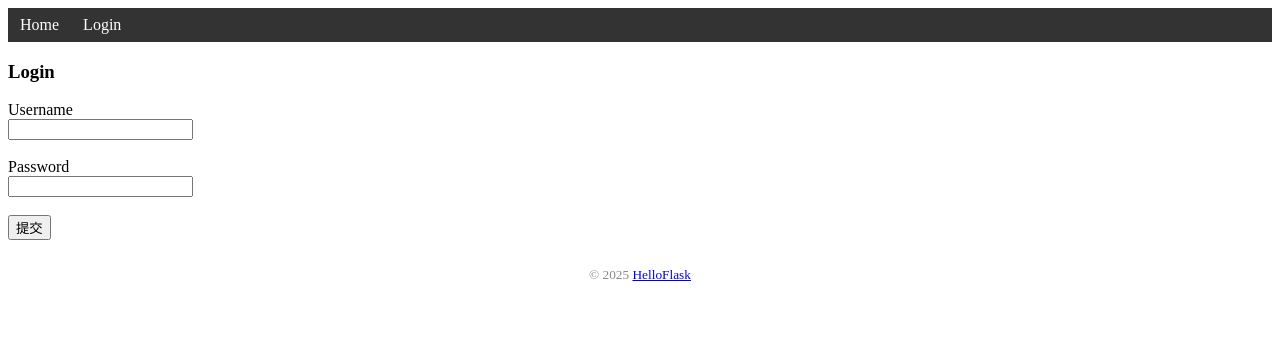
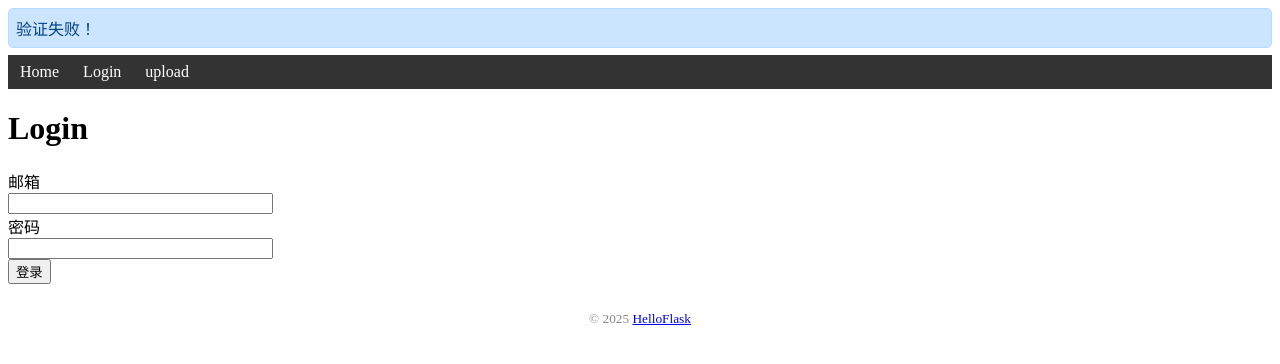
Before and after one commit to JH-6/learn, a Flask app: page /login in a window 1280 px wide. Shown: the top 364 px of the page. Run offline with Flask 3, Linux system fonts and the light colour scheme; some libraries are stand-ins or nearby versions.

Commit message:
flask wtf

```diff
--- a/flask_basics/app.py
+++ b/flask_basics/app.py
@@ -4,12 +4,15 @@ from markupsafe import escape
 import os
 app = Flask(__name__)
 
-# 设置密钥，否则会话和消息闪现等不可用
+# 设置 SECRET_KEY 用于 CSRF 保护
 # app.secret_key = 'jh6 secret key'
 app.config['SECRET_KEY'] = os.getenv('SECRET_KEY', 'jh6 secret key')
 
 
-# URL规则
+
+"""
+url规则
+"""
 @app.route('/hello1')
 @app.route('/hello2')
 def hello():
@@ -22,40 +25,203 @@ def say_name(name):
     print(url_for('hello', name='xxx'))
     print(url_for('hello', num=1))
 
+    print(url_for('static', filename='css/style.css'))
+
     return f'User: {escape(name)} '
 
-@app.route('/hello')
+@app.route('/hello/')
+@app.route('/hello/<name>')
 def say_hello(name=None):
     return render_template('hello.html', name=name)
 
 
 
-# The Request Object和表单
 @app.route('/', methods=['GET', 'POST'])
 def index():
     return render_template('index.html')
 
 
+# ## The Request Object和简易表单登录
+# @app.route('/login', methods=['GET', 'POST'])
+# def login():
+#     if request.method == 'POST':
+#         username = request.form['username']
+#         password = request.form['password']
+#
+#         if not username or not password:
+#             flash('必填项输入为空.')
+#             return redirect(url_for('login'))
+#
+#         if username == 'jh6' and validate_password(password):
+#             flash('登录成功')
+#             return render_template('index.html', name=username)
+#
+#         flash('用户名或密码错误')
+#         return redirect(url_for('login'))
+#
+#     return render_template('login.html')
+#
+# def validate_password(password):
+#     my_password = generate_password_hash('123')
+#     return check_password_hash(my_password, password)
+#
+# # 上传文件
+# UPLOAD_FOLDER = 'uploads'
+# if not os.path.exists(UPLOAD_FOLDER):
+#     os.mkdir(UPLOAD_FOLDER)
+# app.config['UPLOAD_FOLDER'] = UPLOAD_FOLDER
+#
+# ALLOWED_EXTENSIONS = {'txt', 'pdf', 'png', 'jpg', 'jpeg', 'gif'}
+# def allowed_file(filename):
+#     return '.' in filename and filename.rsplit('.', 1)[1].lower() in ALLOWED_EXTENSIONS
+#
+# @app.route('/upload', methods=['GET', 'POST'])
+# def upload_file():
+#     if 'file' not in request.files:
+#         flash('无上传文件！')
+#         return render_template('index.html', name='jh6')
+#     file = request.files['file']
+#
+#     # 如果用户没有选择文件，浏览器也会提交一个空文件名
+#     if file.filename == '':
+#         flash('请选择上传文件！')
+#         return render_template('index.html', name='jh6')
+#
+#     if file and allowed_file(file.filename):
+#         filename = file.filename
+#         file.save(os.path.join(app.config['UPLOAD_FOLDER'], filename))
+#         flash('文件上传成功！')
+#     else:
+#         flash('不允许的文件类型，请上传 txt、pdf、png、jpg、jpeg 或 gif 文件。')
+#     return render_template('index.html', name='jh6')
+
+
+"""
+Flask-WTF
+练习
+"""
+from flask_wtf import FlaskForm
+from wtforms import StringField, PasswordField, SubmitField
+from wtforms.validators import DataRequired, Email, Length
+
+class LoginForm(FlaskForm):
+    email = StringField(
+    '邮箱',
+        validators=[
+            DataRequired(message='邮箱不能为空'),
+            Email(message='无效的邮箱格式')
+        ]
+    )
+    password = PasswordField(
+        '密码',
+        validators=[
+            DataRequired(message='密码不能为空'),
+            Length(min=6, message='密码至少6位')
+        ]
+    )
+    submit = SubmitField('登录')
+
 @app.route('/login', methods=['GET', 'POST'])
 def login():
-    if request.method == 'POST':
-        username = request.form['username']
-        password = request.form['password']
+    form = LoginForm()
+    if form.validate_on_submit():  # 自动处理 POST 并验证
+        # 获取表单数据
+        email = form.email.data
+        password = form.password.data
 
-        if not username or not password:
-            flash('必填项输入为空.')
-            return redirect(url_for('login'))
+        # 这里可以添加数据库验证逻辑
+        print(f'email: {email}, password: {password}')
+        flash('登录成功！', 'success')
+        # return redirect(url_for('index'))
+        return render_template('index.html', form=form)
 
-        if username == 'jh6' and validate_password(password):
-            flash('登录成功')
-            return render_template('index.html', name=username)
-
-        flash('用户名或密码错误')
-        return redirect(url_for('login'))
-
-    return render_template('login.html')
+    # 验证失败或 GET 请求时渲染模板
+    flash('验证失败！')
+    return render_template('login.html', form=form)
 
 
-def validate_password(password):
-    my_password = generate_password_hash('123')
-    return check_password_hash(my_password, password)
+
+# flask-wtf 上传文件
+from flask_wtf.file import FileField, FileAllowed, FileRequired, FileSize
+from werkzeug.utils import secure_filename
+
+app.config['UPLOAD_FOLDER'] = 'uploads'  # 文件上传保存路径
+app.config['MAX_CONTENT_LENGTH'] = 2 * 1024 * 1024  # 限制上传文件大小为 2MB
+
+# 确保上传目录存在
+if not os.path.exists(app.config['UPLOAD_FOLDER']):
+    os.makedirs(app.config['UPLOAD_FOLDER'])
+
+
+class UploadForm(FlaskForm):
+    file = FileField('选择文件', validators=[
+        FileRequired(message='请选择要上传的文件'),  # 必须选择文件
+        FileAllowed(['jpg', 'png', 'jpeg', 'txt'], message='仅支持 JPG/PNG 图片和txt文本'),  # 允许的文件类型
+        FileSize(max_size=app.config['MAX_CONTENT_LENGTH'], message='文件不超过2MB')
+    ])
+    submit = SubmitField('上传文件')
+
+# 处理文件上传的路由
+@app.route('/upload', methods=['GET', 'POST'])
+def upload_file():
+    form = UploadForm()
+    if form.validate_on_submit():
+        # 获取上传的文件对象
+        uploaded_file = form.file.data
+
+        # 安全处理文件名（防止路径遍历攻击）
+        filename = secure_filename(uploaded_file.filename)
+
+        # 保存文件到指定目录
+        file_path = os.path.join(app.config['UPLOAD_FOLDER'], filename)
+        uploaded_file.save(file_path)
+
+        flash(f'文件 {filename} 上传成功！', 'success')
+        return redirect(url_for('upload_file'))
+
+    if request.method == 'POST' and not form.validate():
+        flash('文件上传失败，请检查格式和大小', 'danger')
+
+    return render_template('upload.html', form=form)
+
+
+
+"""
+cookie
+"""
+from flask import make_response
+@app.route('/set_cookie')
+def set_cookie():
+    # 创建响应对象
+    resp = make_response('Cookie 已设置')
+    resp.set_cookie('username', 'jh6', max_age=3600)
+    return resp
+
+@app.route('/get_cookie')
+def get_cookie():
+    # 从请求中获取名为 'username' 的 cookie 值
+    username = request.cookies.get('username')
+    if username:
+        return f'读取到的 username cookie 值为: {username}'
+    else:
+        return '未找到 username cookie'
+
+@app.route('/delete_cookie')
+def delete_cookie():
+    resp = make_response('Cookie 已删除')
+    # 将 'username' cookie 的过期时间设置为 0，即立即删除
+    resp.set_cookie('username', '', expires=0)
+    return resp
+
+
+"""
+errors
+"""
+from flask import abort
+@app.route('/error')
+def show_error():
+    abort(401)
+
+@app.errorhandler(404)
+def page_not_found(error):
+    return render_template('errors/404.html'), 404
--- a/flask_basics/templates/base.html
+++ b/flask_basics/templates/base.html
@@ -18,6 +18,7 @@
         <ul>
             <li><a href="{{ url_for('index') }}">Home</a></li>
             <li><a href="{{ url_for('login') }}">Login</a></li>
+            <li><a href="{{ url_for('upload_file') }}">upload</a></li>
         </ul>
     </nav>
 
--- a/flask_basics/templates/login.html
+++ b/flask_basics/templates/login.html
@@ -1,12 +1,34 @@
 {% extends 'base.html' %}
 
 {% block content %}
-<h3>Login</h3>
-<form method="post" action="/login">
-    Username<br>
-    <input type="text" name="username" required><br><br>
-    Password<br>
-    <input type="password" name="password"><br><br>
-    <input class="btn" type="submit" name="submit" value="提交">
+<h1>Login</h1>
+
+<!--<form method="post">-->
+<!--    Username<br>-->
+<!--    <input type="text" name="username" required><br><br>-->
+<!--    Password<br>-->
+<!--    <input type="password" name="password"><br><br>-->
+<!--    <input class="btn" type="submit" name="submit" value="提交">-->
+<!--</form>-->
+
+<form method="POST">
+    {{ form.hidden_tag() }}
+    <div>
+        {{ form.email.label }}<br>
+        {{ form.email(size=30) }}
+        {% for error in form.email.errors %}
+            <span style="color: red;">[{{ error }}]</span>
+        {% endfor %}
+    </div>
+    <div>
+        {{ form.password.label }}<br>
+        {{ form.password(size=30) }}
+        {% for error in form.password.errors %}
+            <span style="color: red;">[{{ error }}]</span>
+        {% endfor %}
+    </div>
+    {{ form.submit() }}
 </form>
+
+
 {% endblock %}
```
Also changed, not shown: flask_basics/templates/index.html (+7 -2 lines).
